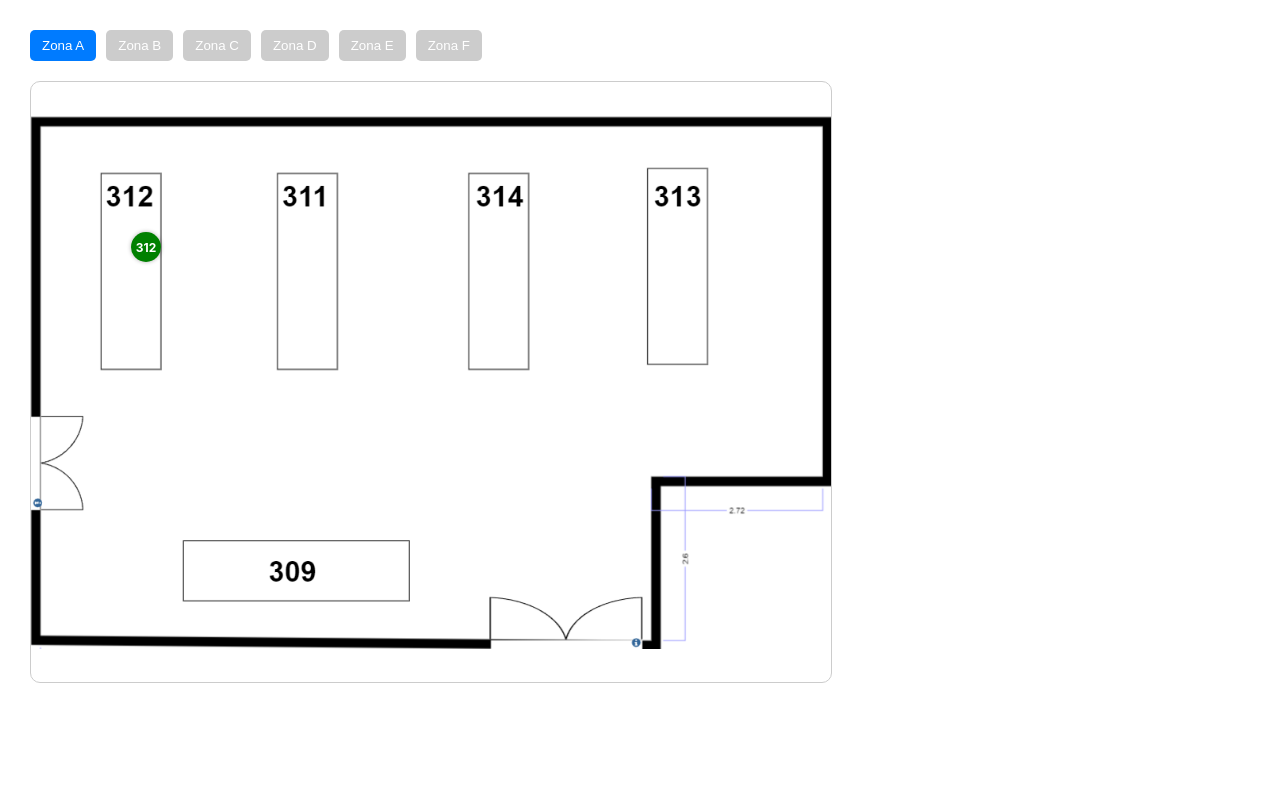
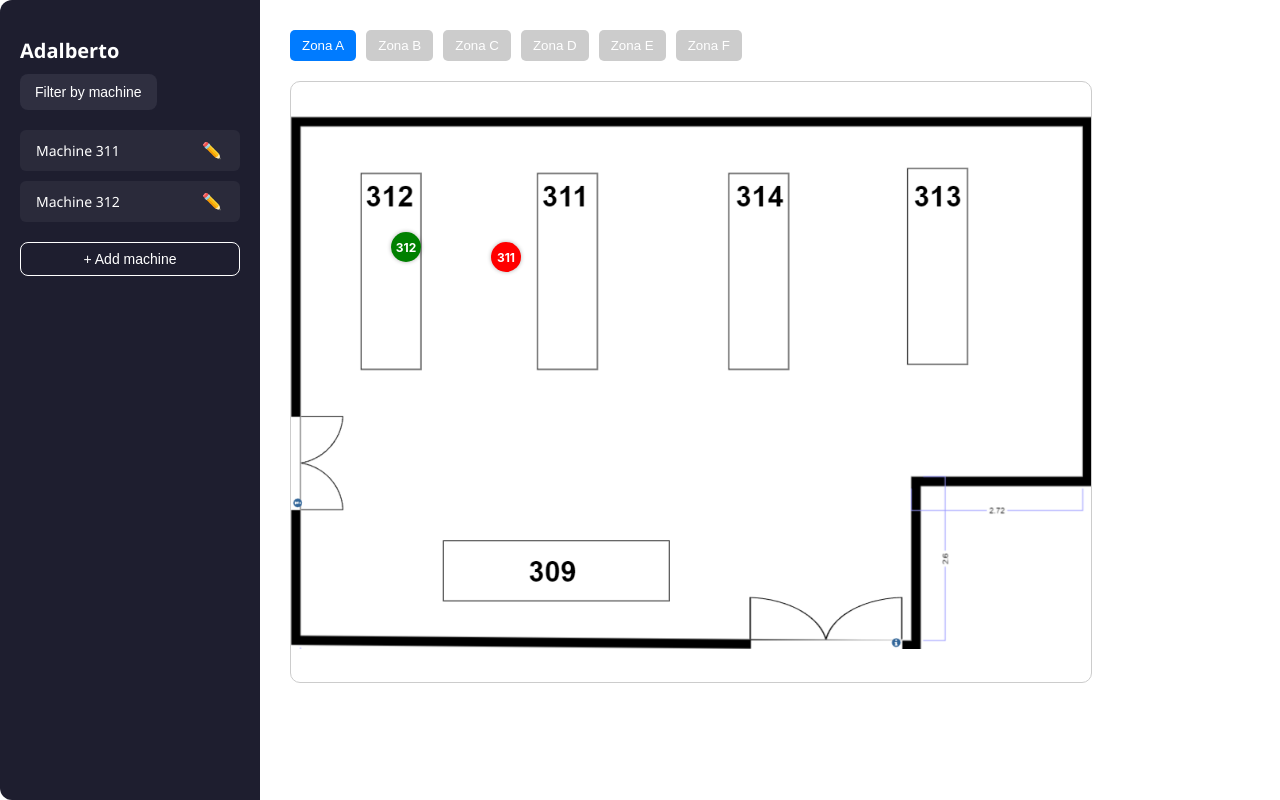
Before and after one commit to 22Gordon/frontend-2d, a React (Create React App) app: page / in a window 1280 px wide. Built offline with nearby package versions, Linux system fonts and the light colour scheme; no server answers.

Commit message:
Commit 10 - Sidebar funcional

```diff
--- a/src/App.js
+++ b/src/App.js
@@ -1,7 +1,9 @@
 import React, { useState, useEffect, useCallback } from "react";
+import './index.css';
 import FactoryMap from "./components/FactoryMap";
 import MachineDetails from "./components/MachineDetails";
 import ZoneSelector from "./components/ZoneSelector";
+import Sidebar from "./components/Sidebar";
 import layoutData from "./layout/layout.json";
 import { getMachineDataFromOrion } from "./services/orionClient";
 
@@ -38,9 +40,21 @@ function App() {
     setSelectedMachine(null);
   };
 
+  const zoneMachines = layoutData[selectedZone]?.machines || {};
+
   return (
-    <div style={{ padding: 30 }}>
-      <ZoneSelector selectedZone={selectedZone} onChangeZone={handleZoneChange} />
+    <div style={{ display: "flex", height: "100vh" }}>
+      <Sidebar
+        machines={Object.keys(zoneMachines)}
+        selectedMachine={selectedMachine}
+        onSelectMachine={handleSelectMachine}
+      />
+
+      <div style={{ flex: 1, padding: 30 }}>
+        <ZoneSelector
+          selectedZone={selectedZone}
+          onChangeZone={handleZoneChange}
+        />
 
         <div style={{ display: "flex", gap: 60 }}>
           <FactoryMap
@@ -58,6 +72,7 @@ function App() {
           </div>
         </div>
       </div>
+    </div>
   );
 }
 
--- a/src/components/MachineDetails.jsx
+++ b/src/components/MachineDetails.jsx
@@ -1,11 +1,35 @@
 import React from "react";
 import layoutData from "../layout/layout.json";
 
+// Mapping for user-friendly attribute labels
+const readableLabels = {
+  Frequency: "Frequency",
+  Frequency2: "Frequency 2",
+  NeutralCurrent: "Neutral Current",
+  Phase1Current: "Phase 1 Current",
+  Phase1Voltage: "Phase 1 Voltage",
+  Phase2Current: "Phase 2 Current",
+  Phase2Voltage: "Phase 2 Voltage",
+  Phase3Current: "Phase 3 Current",
+  Phase3Voltage: "Phase 3 Voltage",
+  TotalActiveEnergy: "Total Active Energy",
+  TotalApparentPower: "Total Apparent Power",
+  TotalPower: "Total Power",
+  TotalPowerFactor: "Power Factor",
+  TotalReactiveEnergy: "Total Reactive Energy",
+  TotalReactivePower: "Total Reactive Power",
+  distance: "Distance",
+  gasUsage: "Gas Usage",
+};
+
 function MachineDetails({ machineId, data }) {
-  if (!machineId || !data) return <p style={{ paddingTop: 40 }}>Selecione uma máquina.</p>;
+  if (!machineId || !data)
+    return <p style={{ paddingTop: 40 }}>Please select a machine.</p>;
 
   const zone = layoutData[machineId]?.zone || "N/A";
   const timestamp = data?.TimeInstant?.value || null;
+
+  const excludedKeys = ["TimeInstant", "config", "device_info"];
 
   return (
     <div
@@ -17,16 +41,18 @@ function MachineDetails({ machineId, data }) {
         fontFamily: "Arial",
       }}
     >
-      <h2 style={{ marginBottom: 20 }}>Máquina {machineId}</h2>
+      <h2 style={{ marginBottom: 20 }}>Machine {machineId}</h2>
 
       <p>
-        <strong>Zona:</strong> {zone}
+        <strong>Zone:</strong> {zone}
       </p>
 
-      {Object.entries(data).map(([key, attr]) => (
-        key !== "TimeInstant" && attr?.value !== undefined && (
+      {Object.entries(data)
+        .filter(([key]) => !excludedKeys.includes(key))
+        .map(([key, attr]) => (
+          attr?.value !== undefined && (
             <p key={key}>
-            <strong>{key}:</strong>{" "}
+              <strong>{readableLabels[key] || key}:</strong>{" "}
               {typeof attr.value === "object"
                 ? JSON.stringify(attr.value)
                 : attr.value.toString()}
@@ -36,7 +62,7 @@ function MachineDetails({ machineId, data }) {
 
       {timestamp && (
         <p style={{ marginTop: 10, fontSize: 12, color: "#555" }}>
-          Última atualização: {new Date(timestamp).toLocaleString("pt-PT")}
+          Last updated: {new Date(timestamp).toLocaleString("en-GB")}
         </p>
       )}
     </div>
--- /dev/null
+++ b/src/components/Sidebar.css
@@ -0,0 +1,85 @@
+.sidebar {
+  background-color: #1e1e2f;
+  color: #fff;
+  width: 220px;
+  padding: 20px;
+  border-radius: 12px 0 0 12px;
+  font-family: 'Segoe UI', sans-serif;
+  display: flex;
+  flex-direction: column;
+  gap: 20px;
+}
+
+.sidebar-title {
+  font-size: 20px;
+  font-weight: bold;
+  margin-bottom: 10px;
+}
+
+.sidebar-filter-button {
+  background-color: #2f2f40;
+  border: none;
+  color: #fff;
+  padding: 10px 15px;
+  border-radius: 8px;
+  font-size: 14px;
+  cursor: pointer;
+  transition: background-color 0.2s ease-in-out;
+}
+
+.sidebar-filter-button:hover {
+  background-color: #3f3f50;
+}
+
+.machine-list {
+  display: flex;
+  flex-direction: column;
+  gap: 10px;
+}
+
+.machine-item {
+  background-color: #2a2a3a;
+  padding: 10px 12px;
+  border-radius: 6px;
+  display: flex;
+  justify-content: space-between;
+  align-items: center;
+  font-size: 14px;
+  cursor: pointer;
+  transition: background-color 0.2s ease;
+  border-left: 4px solid transparent;
+}
+
+.machine-item:hover {
+  background-color: #3a3a4a;
+}
+
+.machine-item.selected {
+  background-color: #00c2c2;
+  color: #000;
+  font-weight: bold;
+  border-left: 4px solid #007777;
+}
+
+.edit-button {
+  background: none;
+  border: none;
+  cursor: pointer;
+  font-size: 16px;
+  color: inherit;
+}
+
+.add-machine-button {
+  background-color: transparent;
+  color: #fff;
+  border: 1px solid #fff;
+  padding: 8px;
+  border-radius: 8px;
+  cursor: pointer;
+  font-size: 14px;
+  transition: background-color 0.2s ease;
+}
+
+.add-machine-button:hover {
+  background-color: #444;
+}
--- /dev/null
+++ b/src/components/Sidebar.jsx
@@ -0,0 +1,33 @@
+import React from "react";
+import "./Sidebar.css";
+
+function Sidebar({ machines, selectedMachine, onSelectMachine }) {
+  return (
+    <div className="sidebar">
+      <div className="sidebar-header">
+        <h2 className="sidebar-title">Adalberto</h2>
+        <button className="sidebar-filter-button">Filter by machine</button>
+      </div>
+
+      <div className="machine-list">
+        {machines.map((id) => {
+          const isSelected = selectedMachine === id;
+          return (
+            <div
+              key={id}
+              className={`machine-item ${isSelected ? "selected" : ""}`}
+              onClick={() => onSelectMachine(id)}
+            >
+              <span>{`Machine ${id}`}</span>
+              <button className="edit-button">✏️</button>
+            </div>
+          );
+        })}
+      </div>
+
+      <button className="add-machine-button">+ Add machine</button>
+    </div>
+  );
+}
+
+export default Sidebar;
--- a/src/layout/layout.json
+++ b/src/layout/layout.json
@@ -5,6 +5,10 @@
       "312": {
         "position": { "x": 100, "y": 150 },
         "status": "active"
+      },
+      "311": {
+        "position": { "x": 200, "y": 160 },
+        "status": "inactive"
       }
     }
   },
```
Also changed, not shown: package.json (+6 -1 lines), 1 other file (tests, documents, lock files or other folders). Lines whose indentation alone changed are shown as unchanged.
